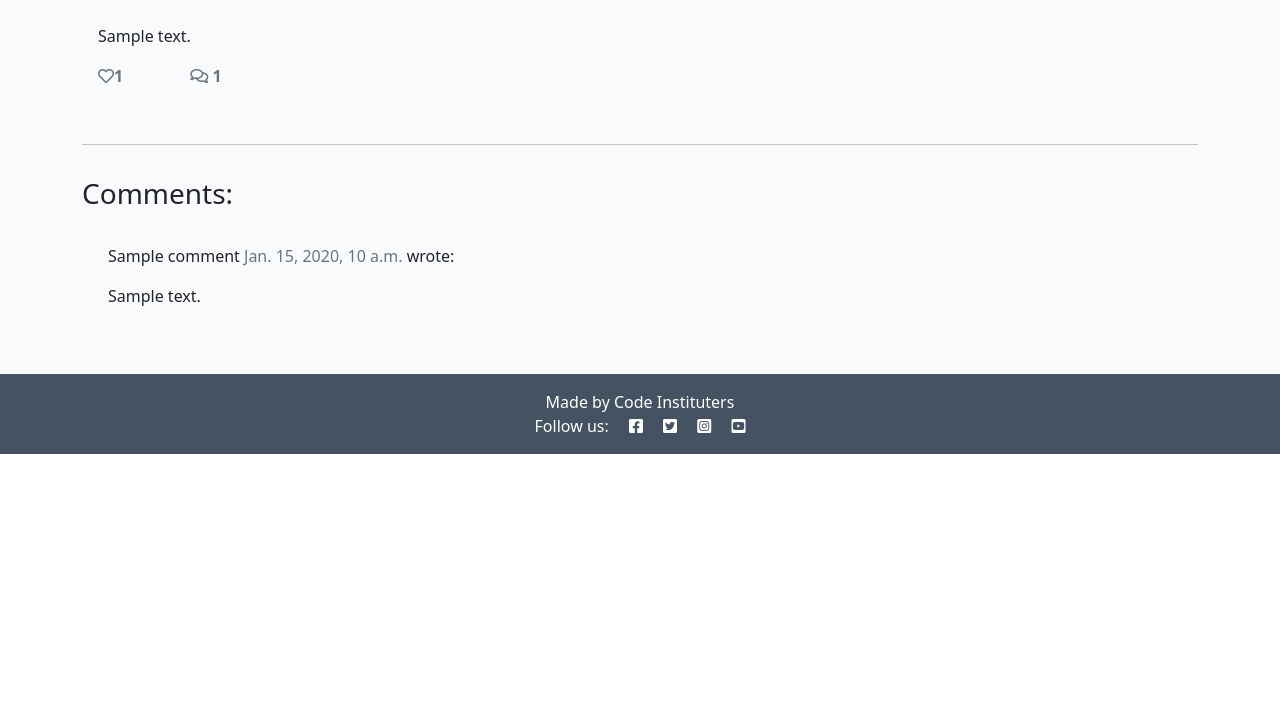
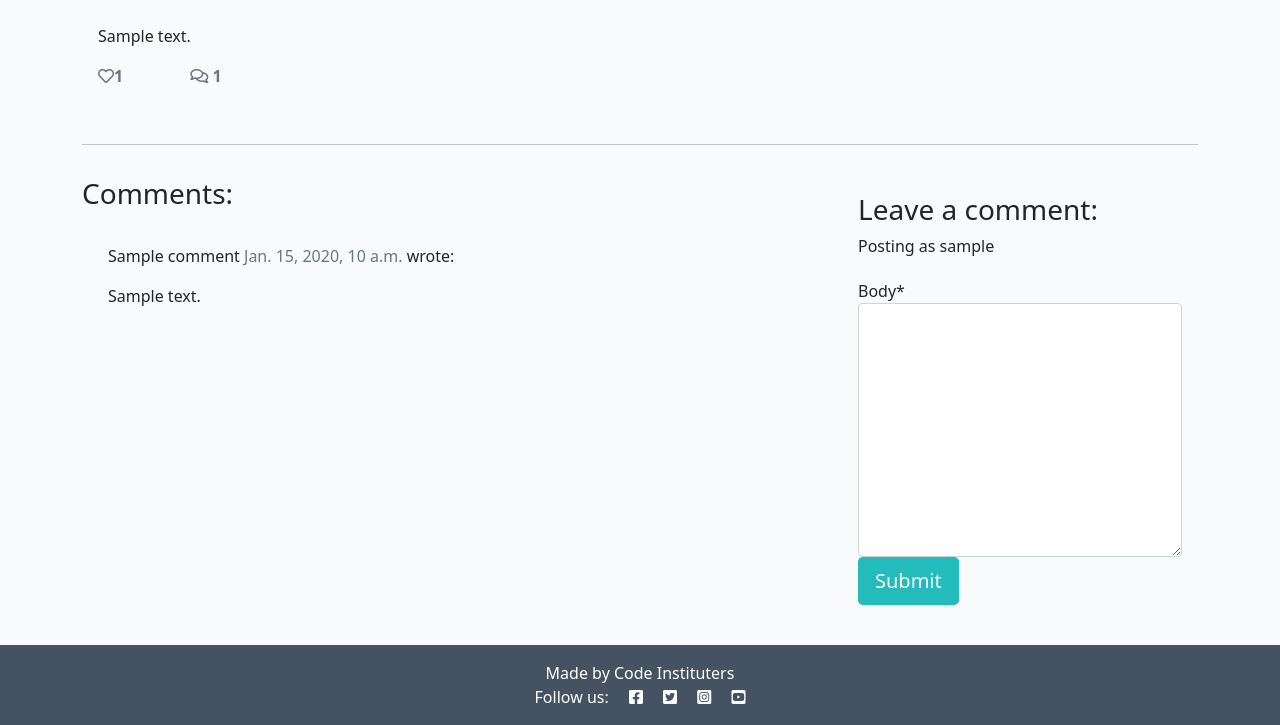
Before and after one commit to pakkONE/DjangoBlog, a Django app: a page that uses templates/post_detail.html in a window 1280 px wide. Shown: the part 348-1073 px from the top of the page. Before the commit the page ends 802 px from the top, so only its background shows below. Run offline with Django 3.2, Linux system fonts and the light colour scheme; a user stored in the database is signed in; tables that the repository leaves empty hold one stand-in row (values such as "Sample post"); some libraries are stand-ins or nearby versions.

Commit message:
Add functionality for users to add comments to posts

```diff
--- /dev/null
+++ b/blog/forms.py
@@ -0,0 +1,8 @@
+from .models import Comment
+from django import forms
+
+
+class CommentForm(forms.ModelForm):
+    class Meta:
+        model = Comment
+        fields = ('body',)
--- a/blog/views.py
+++ b/blog/views.py
@@ -1,6 +1,7 @@
 from django.shortcuts import render, get_object_or_404
 from django.views import generic, View
 from .models import Post
+from .forms import CommentForm
 
 
 class PostList(generic.ListView):
@@ -26,6 +27,39 @@ class PostDetails(View):
             {
                 "post": post,
                 "comments": comments,
-                "liked": liked
+                "commented": False,
+                "liked": liked,
+                "comment_form": CommentForm()
             },
         )
+
+    def post(self, request, slug, *args, **kwargs):
+        queryset = Post.objects.filter(status=1)
+        post = get_object_or_404(queryset, slug=slug)
+        comments = post.comments.filter(approved=True).order_by("-created_on")
+        liked = False
+        if post.likes.filter(id=self.request.user.id).exists():
+            liked = True
+
+        comment_form = CommentForm(data=request.POST)
+
+        if comment_form.is_valid():
+            comment_form.instance.email = request.user.email
+            comment_form.instance.name = request.user.username
+            comment = comment_form.save(commit=False)
+            comment.post = post
+            comment.save()
+        else:
+            comment_form = CommentForm()
+
+        return render(
+            request,
+            "post_detail.html",
+            {
+                "post": post,
+                "comments": comments,
+                "commented": True,
+                "liked": liked,
+                "comment_form": CommentForm()
+            },
+        )
--- a/codestar/settings.py
+++ b/codestar/settings.py
@@ -50,6 +50,7 @@ INSTALLED_APPS = [
     'django.contrib.staticfiles',
     'cloudinary',
     'django_summernote',
+    'crispy_forms',
     'blog',
 ]
 
@@ -57,6 +58,8 @@ SITE_ID = 1
 
 LOGIN_REDIRECT_URL = '/'
 LOGOUT_REDIRECT_URL = '/'
+
+CRISPY_TEMPLATE_PACK = 'bootstrap4'
 
 MIDDLEWARE = [
     'django.middleware.security.SecurityMiddleware',
--- a/requirements.txt
+++ b/requirements.txt
@@ -4,6 +4,7 @@ dj-database-url==0.5.0
 dj3-cloudinary-storage==0.0.6
 Django==3.2.13
 django-allauth==0.51.0
+django-crispy-forms==1.14.0
 django-summernote==0.8.20.0
 gunicorn==20.1.0
 oauthlib==3.2.0
--- a/templates/post_detail.html
+++ b/templates/post_detail.html
@@ -1,4 +1,6 @@
 {% extends 'base.html' %} {% block content %}
+
+{% load crispy_forms_tags %}
 
 <div class="masthead">
     <div class="container">
@@ -78,6 +80,25 @@
         <div class="col-md-4 card mb-4  mt-3 ">
             <div class="card-body">
                 <!-- For later -->
+                {% if commented %}
+                <div class="alert alert-success" role="alert">
+                    Your comment is awaiting approval
+                </div>
+                {% else %}
+
+                {% if user.is_authenticated %}
+
+                <h3>Leave a comment:</h3>
+                <p>Posting as {{ user.username }}</p>
+                <form method="POST" style="margin-top: 1.3em;">
+                    {{ comment_form | crispy }}
+                    {% csrf_token %}
+                    <button class="btn btn-signup btn-lg" type="submit">Submit</button>
+                </form>
+
+                {% endif %}
+                {% endif %}
+
             </div>
         </div>
     </div>
```
Also changed, not shown: blog/admin.py (+5 -6 lines), templates/account/logout.html (+14 -6 lines), templates/account/signup.html (+15 -5 lines).
